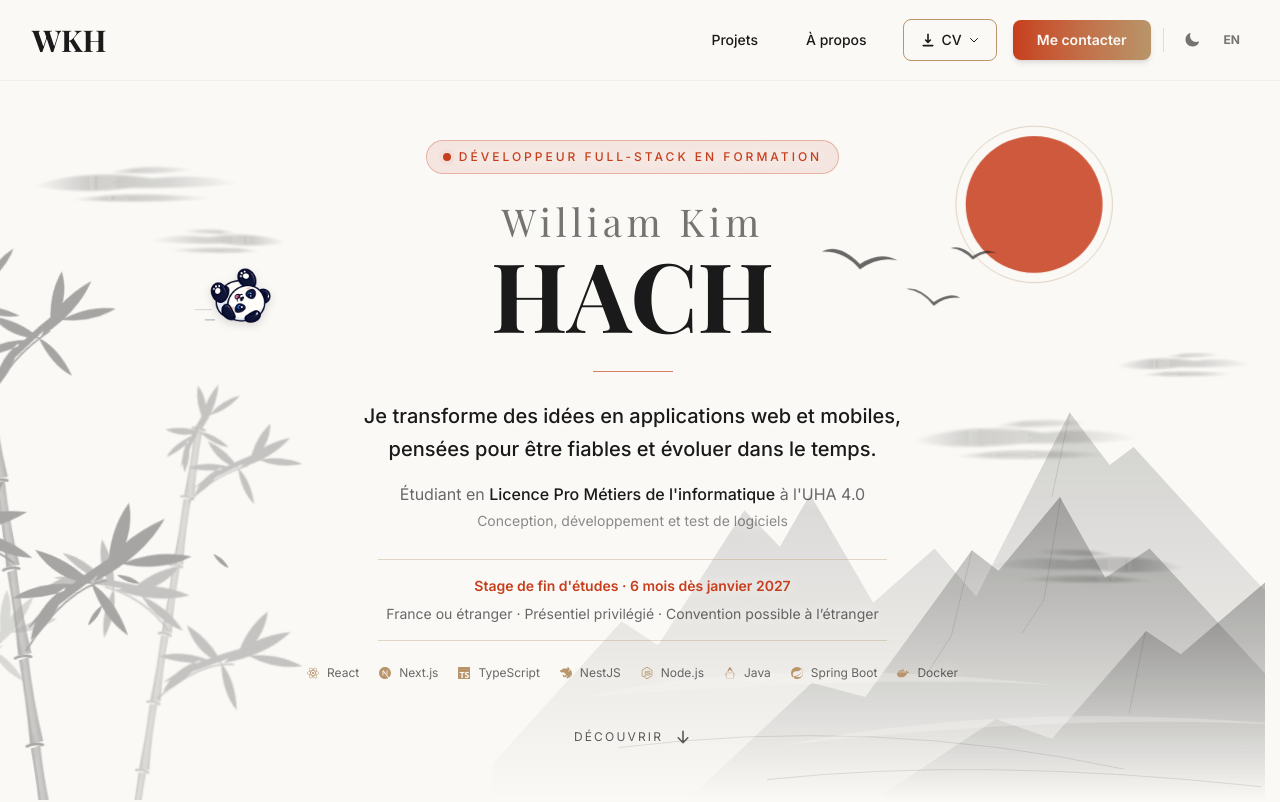
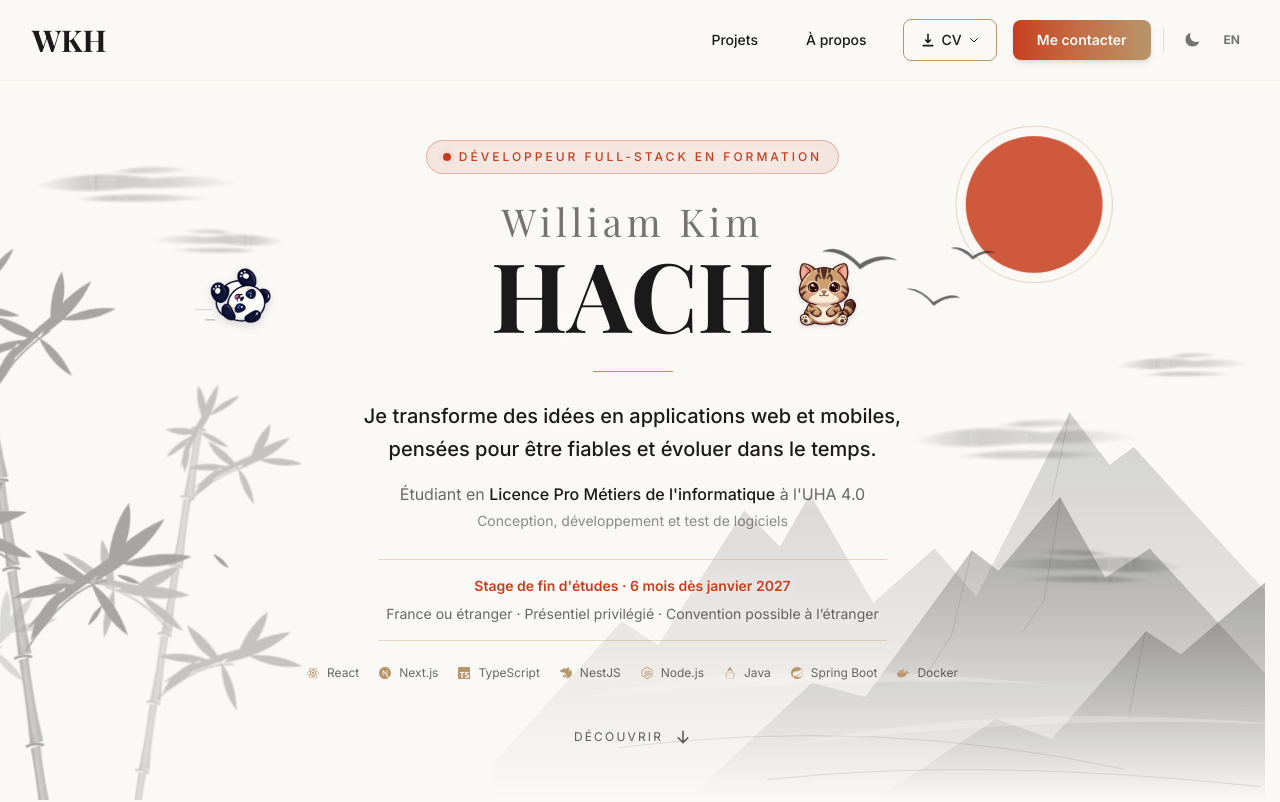
Before and after one commit to hachwilliam89-spec/portfolio-kim, a Next.js app: page / in a window 1280 px wide. Shown: the top 802 px of the page. Built offline with nearby package versions, Linux system fonts and the light colour scheme.

Commit message:
Add Batman as Pip companion in hero

```diff
--- a/components/Hero.tsx
+++ b/components/Hero.tsx
@@ -1,6 +1,7 @@
 'use client';
 
 import { useEffect, useRef } from 'react';
+import Image from 'next/image';
 import { useTheme } from './ThemeProvider';
 import { SiReact, SiNextdotjs, SiNodedotjs, SiTypescript, SiSpring, SiDocker, SiNestjs, SiOpenjdk } from 'react-icons/si';
 import { HiArrowDown } from 'react-icons/hi';
@@ -68,6 +69,10 @@ export default function Hero() {
                     <span className="block text-[clamp(1.6rem,3vw,2.6rem)] font-normal tracking-[.12em] text-ink/60">William Kim</span>
                     <span className="mt-1 block text-[clamp(4rem,7.5vw,6.5rem)] font-bold"><span className="relative inline-block">HACH
                         <span data-pip-home aria-hidden="true" style={{ width: 'clamp(52px, 5.5vw, 76px)', aspectRatio: '192 / 208' }} className={`absolute top-1/2 -translate-y-1/2 ${theme === 'dark' ? 'left-full ml-1 sm:ml-4' : 'right-full mr-1 sm:mr-4'}`} />
+                        <Image src="/pip/batman.webp" alt="Batman, le chat ami de Pip" title="Batman"
+                            width={384} height={384} priority
+                            style={{ width: 'clamp(48px, 5.3vw, 72px)', height: 'auto' }}
+                            className={`pointer-events-none absolute top-1/2 -translate-y-1/2 drop-shadow-sm ${theme === 'dark' ? 'right-full mr-1 sm:mr-4' : 'left-full ml-1 sm:ml-4'}`} />
                     </span></span>
                 </h1>
                 <div className="mx-auto my-7 h-px w-20 bg-vermillon/65" />
```
Also changed, not shown: public/pip/batman.webp (added).
